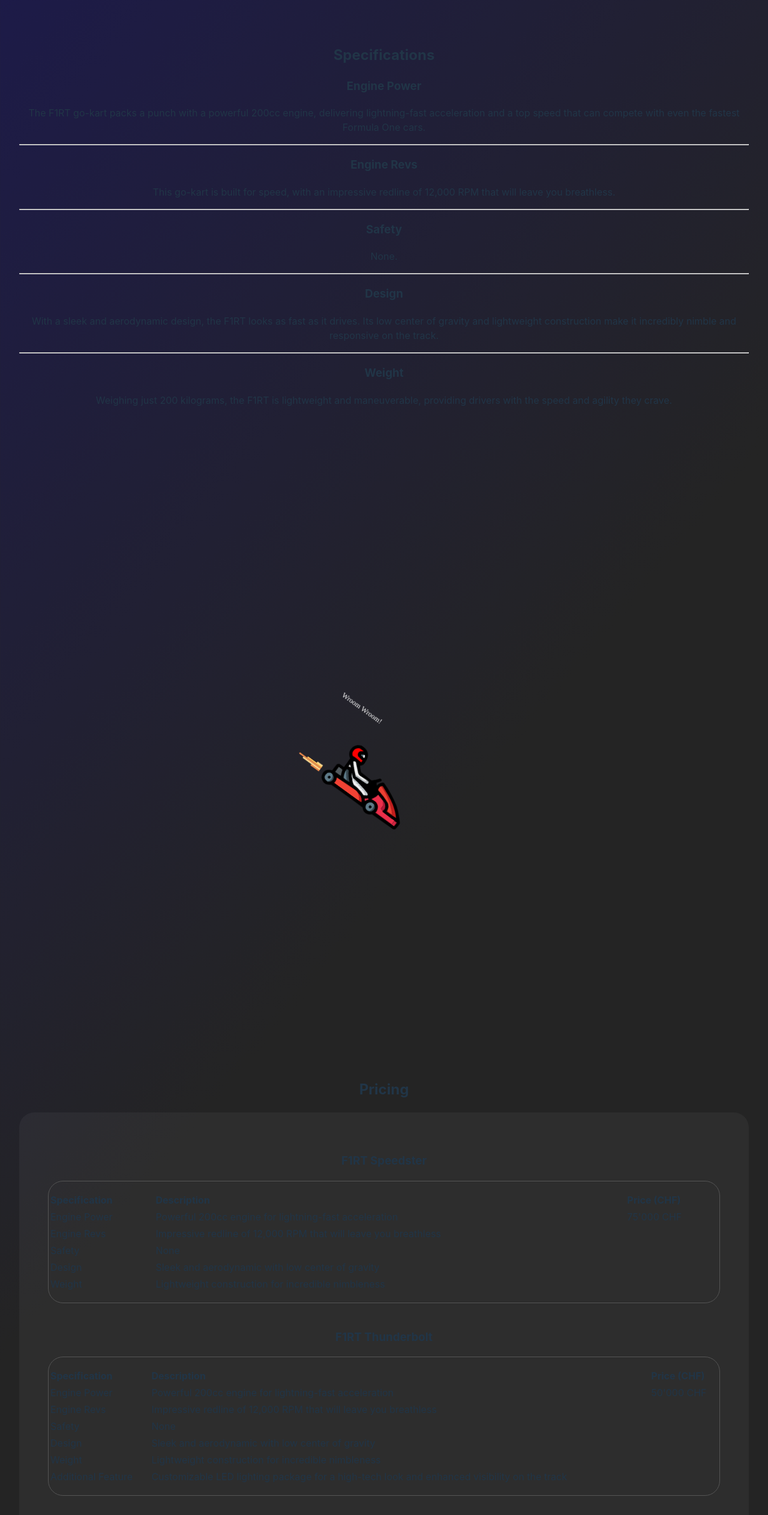
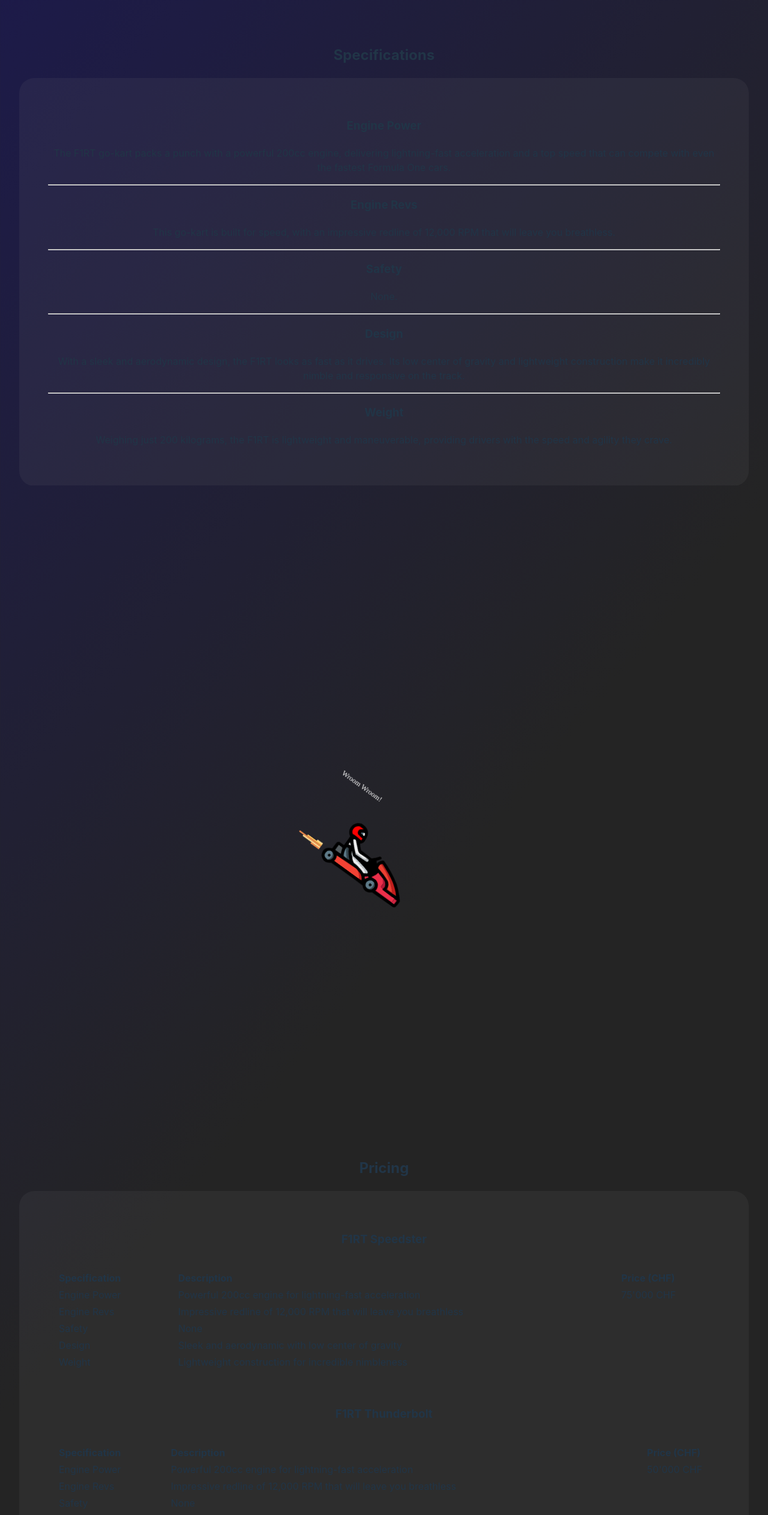
Before and after one commit to Oliver-was-taken/project-kart, a React (Vite) app: page / in a window 1280 px wide. Shown: the part 2780-5305 px from the top of the page at 60% size. Built offline with nearby package versions, Linux system fonts and the light colour scheme.

Commit message:
resolve issues

```diff
--- a/src/App.scss
+++ b/src/App.scss
@@ -64,12 +64,13 @@
     width: 100%;
     padding-top: 1rem;
     padding-bottom: 1rem;
-    border: 1px solid #555555;
     border-radius: 25px;
 
     th, td {
       vertical-align: top;
       text-align: left;
+      padding-left: 1rem;
+      padding-right: 1rem;
     }
 
     tr {
--- a/src/App.tsx
+++ b/src/App.tsx
@@ -97,7 +97,7 @@ function App() {
         </div>
 
                 <h2>Specifications</h2>
-                <div id="specifications">
+                <div className="specifications">
                     <h3>Engine Power</h3>
                     <p>
                         The F1RT go-kart packs a punch with a powerful 200cc engine,
@@ -239,7 +239,7 @@ function App() {
                     </table>
                 </div>
             </div>
-            <div className="Footer">
+            <div className="footer specifications">
                 <div className="left">
                     Project-Kart <br/>
                     <a href="https://github.com/C0RR1T" className="footer-link">Corsin Ragettli</a> & <a
```
